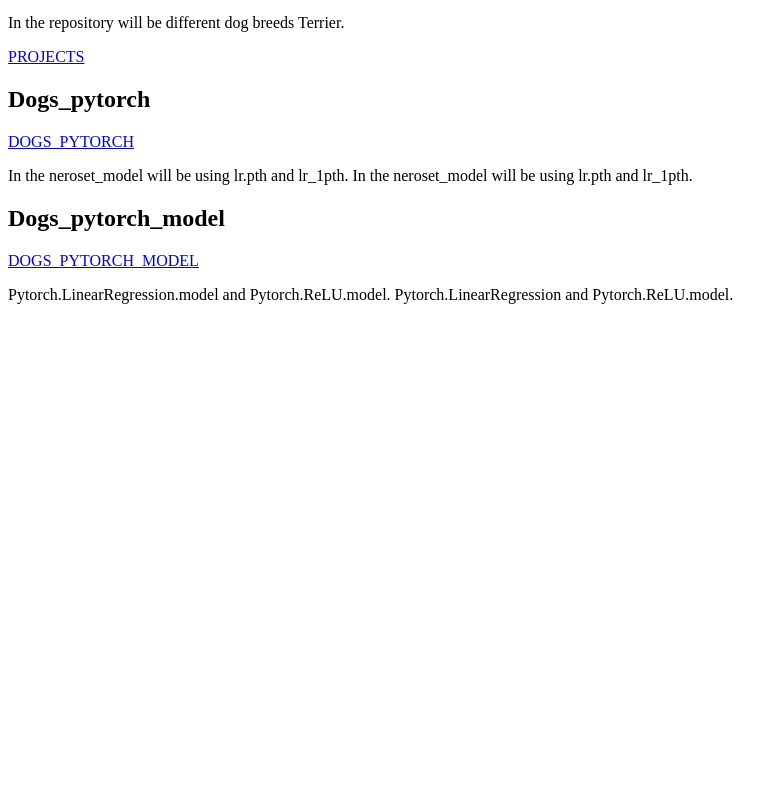
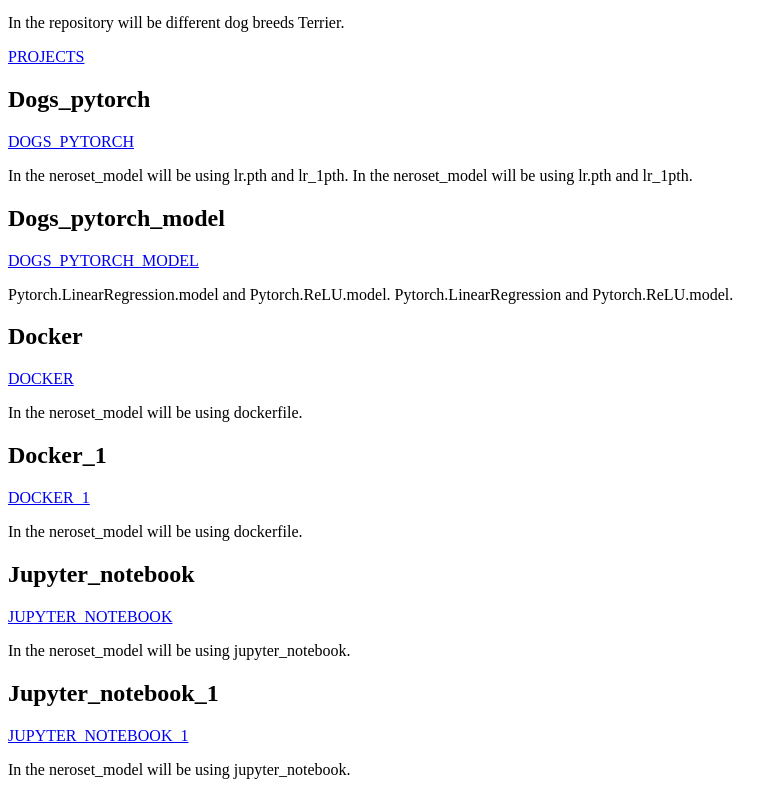
Before and after one commit to viktar99999/rezume, a plain HTML site: page Rezume/dogs_2.html in a window 1280 px wide. Shown: the part 126-921 px from the top of the page, without its empty margins (0-783 px from the left). Before the commit the page ends 800 px from the top, so only its background shows below. Drawn offline with Linux system fonts and the light colour scheme.

Commit message:
upgrade dogs_2_html

```diff
--- a/Rezume/dogs_2.html
+++ b/Rezume/dogs_2.html
@@ -12,16 +12,36 @@
 </p>
 <a href="index.html">PROJECTS</a>
 <h2>Dogs_pytorch</h2>
-<a href="https://github.com/viktar99999/dogs_2/tree/dogs_pytorch/">DOGS_PYTORCH</a>
+<a href="https://github.com/viktar99999/dogs_2/tree/dogs_pytorch/dogs_pytorch/">DOGS_PYTORCH</a>
 <p>
     In the neroset_model will be using lr.pth and lr_1pth.
     In the neroset_model will be using lr.pth and lr_1pth.
 </p>
 <h2>Dogs_pytorch_model</h2>
-<a href="https://github.com/viktar99999/dogs_2/tree/dogs_pytorch_model/">DOGS_PYTORCH_MODEL</a>
+<a href="https://github.com/viktar99999/dogs_2/tree/dogs_pytorch_model/dogs_pytorch/model/">DOGS_PYTORCH_MODEL</a>
 <p>
     Pytorch.LinearRegression.model and Pytorch.ReLU.model.
     Pytorch.LinearRegression and Pytorch.ReLU.model.
 </p>
+<h2>Docker</h2>
+<a href="https://github.com/viktar99999/dogs_2/tree/docker/docker/">DOCKER</a>
+<p>
+    In the neroset_model will be using dockerfile.
+</p>
+<h2>Docker_1</h2>
+<a href="https://github.com/viktar99999/dogs_2/tree/docker_1/docker_1/">DOCKER_1</a>
+<p>
+    In the neroset_model will be using dockerfile.
+</p>
+<h2>Jupyter_notebook</h2>
+<a href="https://github.com/viktar99999/dogs_2/tree/jupyter_notebook/jupyter_notebook">JUPYTER_NOTEBOOK</a>
+<p>
+    In the neroset_model will be using jupyter_notebook.
+</p>
+<h2>Jupyter_notebook_1</h2>
+<a href="https://github.com/viktar99999/dogs_2/tree/jupyter_notebook_1/jupyter_notebook_1">JUPYTER_NOTEBOOK_1</a>
+<p>
+    In the neroset_model will be using jupyter_notebook.
+</p>
 </body>
 </html>
```
